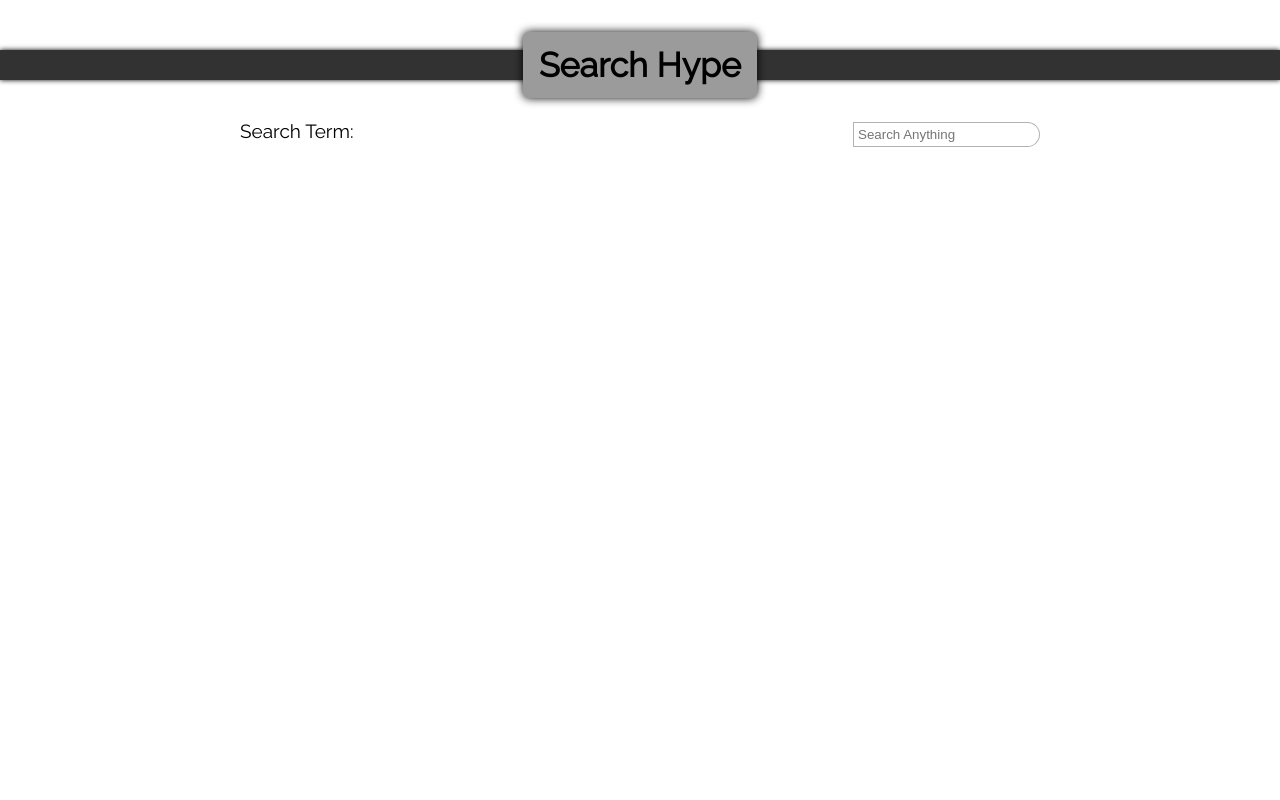
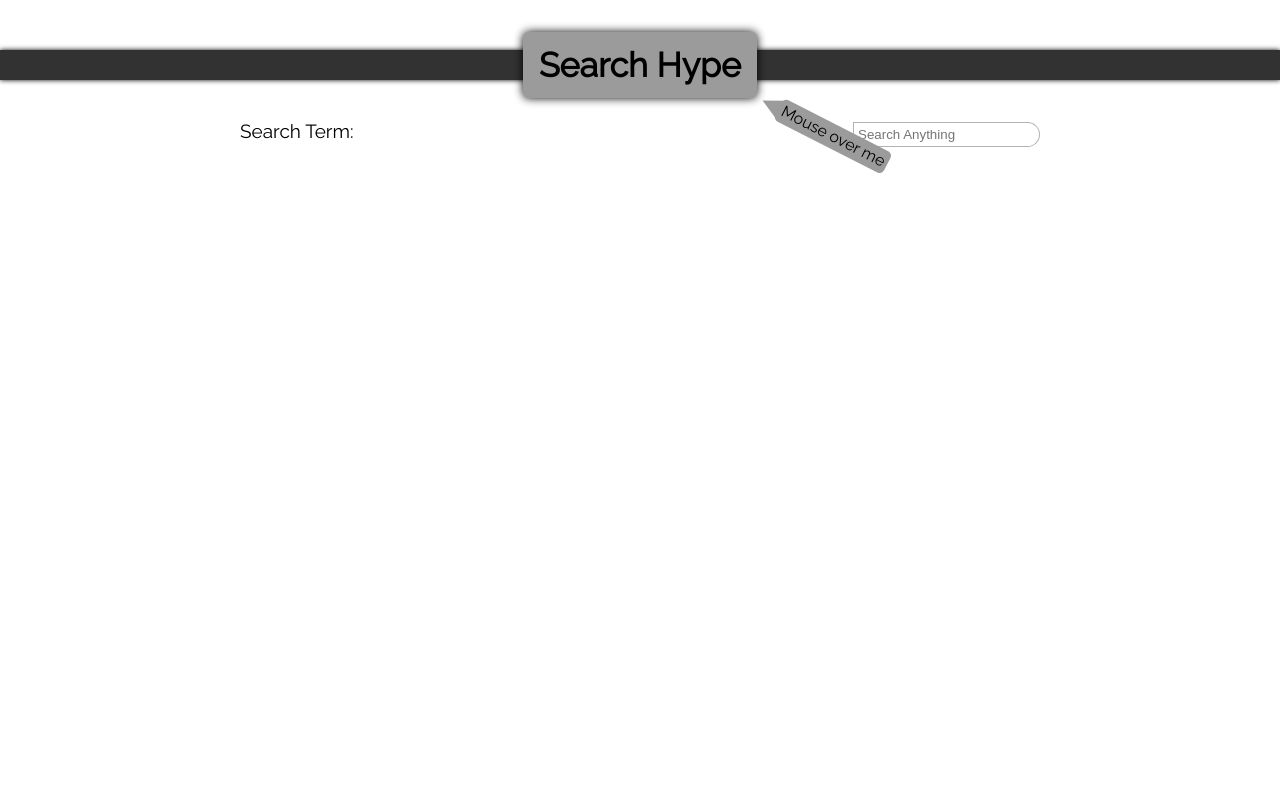
Before and after one commit to ROTBOW/search-hype, a website built with webpack: page public/index.html in a window 1280 px wide. Shown: the top 800 px of the page. Built offline with nearby package versions, Linux system fonts and the light colour scheme.

Commit message:
added read me arrow

```diff
--- a/public/index.html
+++ b/public/index.html
@@ -14,16 +14,22 @@
   <body>
     <main id='main'>
       <div class='shape'></div>
+
+      <div class="hover-arrow">
+        <div class="shape"></div>
+        <div>Mouse over me</div>
+      </div>
+
       <h1>Search Hype</h1>
 
       <div id='more-info'>
-        <div class="shape"></div>
-
         <p>
           Search Hype is lightweight (only 46mb as of writing this), pure-javascript app that lets you see how popular google search are. they are scaled between 0 and 100 and are shown to you on this lovely graph.
           If you want to know more about me or this project, check out the links at the bottom of the page 😃
         </p>
       </div>
+
+
 
       <div id="search-items">
         <h2>Search Term: <i class='search-title'></i></h2>
--- a/public/javascripts/index.js
+++ b/public/javascripts/index.js
@@ -40,6 +40,11 @@ document.addEventListener('DOMContentLoaded', () => {
     let searchInput = document.getElementById('search-input');
     let searchHeaders = document.getElementsByClassName('search-title');
     let visDiv = document.getElementsByClassName('vis-div')[0];
+    let hoverArrow = document.getElementsByClassName('hover-arrow')[0];
+
+    setTimeout(() => {
+        hoverArrow.classList.add('hide-me')
+    }, 1000);
 
 
 
--- a/public/styles/style.css
+++ b/public/styles/style.css
@@ -6,6 +6,41 @@
     flex-direction: column;
     align-items: center;
 }
+
+#main .hover-arrow {
+    position: absolute;
+    display: flex;
+    align-items: center;
+    top: 120px;
+    margin-left: 23rem;
+    z-index: 2;
+    font-family: 'Raleway', sans-serif;
+    transform: rotate(27deg);
+
+    transition: opacity 4s;
+}
+
+#main .hover-arrow .shape {
+    width: 0;
+    height: 0;
+    border-style: solid;
+    border-width: 10px 20px 10px 0;
+    border-color: transparent rgb(155, 155, 155) transparent transparent;
+    position: relative;
+    left: 2px;
+}
+
+#main .hover-arrow :last-child {
+    background-color:rgb(155, 155, 155);
+    padding: 4px;
+    padding-right: 4px;
+    border-radius: 5px;
+}
+
+.hide-me {
+    opacity: 0;
+}
+
 
 #main > .shape {
     position: absolute;
```
